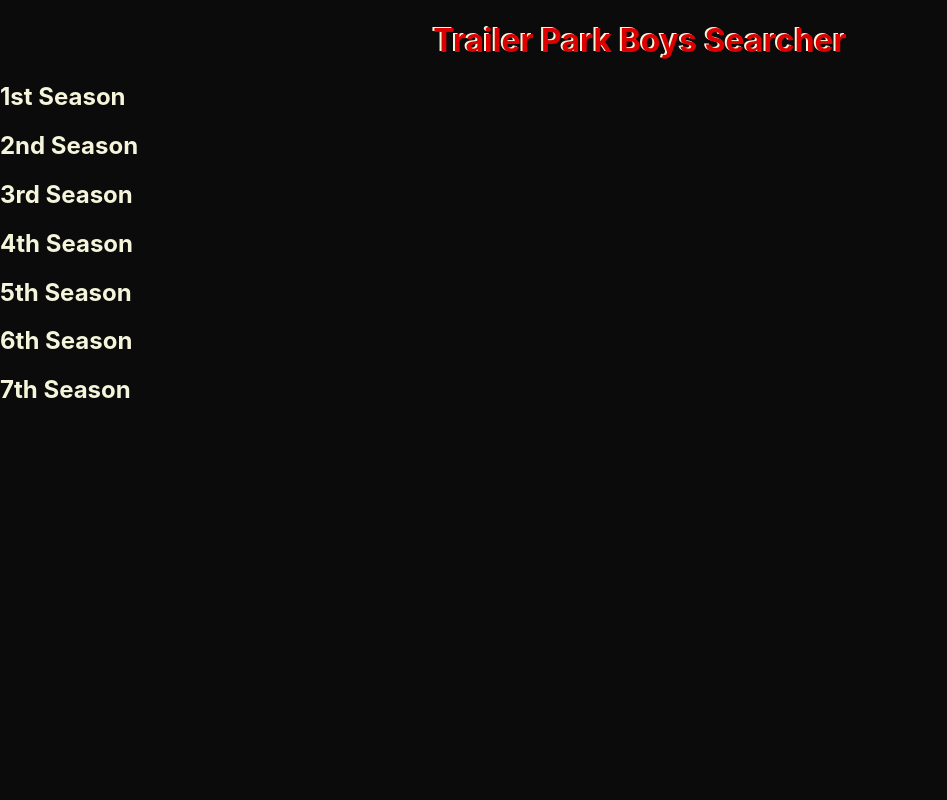
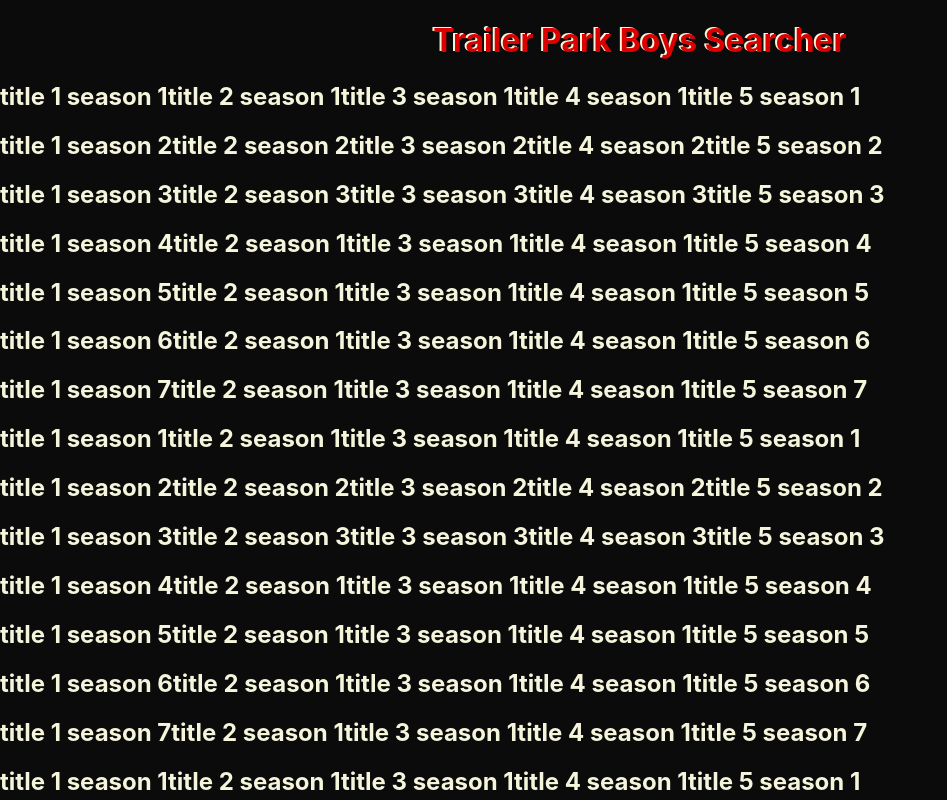
Before and after one commit to mb-dir/trailer-park-boys-search, a React (Create React App) app: page / in a window 1280 px wide. Shown: the top 800 px of the page, without its empty margins (0-947 px from the left). Built offline with nearby package versions, Linux system fonts and the light colour scheme.

Commit message:
Use the SeasonContent component

```diff
--- a/src/components/Season/Season.js
+++ b/src/components/Season/Season.js
@@ -1,3 +1,5 @@
+import SeasonContent from "../SeasonContent/SeasonContent";
+
 import React from "react";
 class Season extends React.Component{
     // Example state structure - single season will be passed to another component which will create the appropriate content
@@ -36,7 +38,9 @@
     }
     render(){
         return(
-            <h2>{this.props.seasonData.title}</h2>
+            <main>
+                <SeasonContent data={this.state.seasons}/>
+            </main>
         );
     }
 }
```
